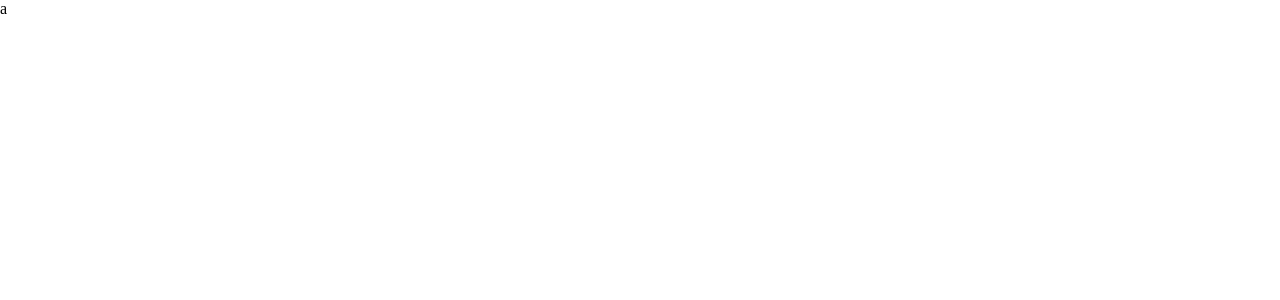
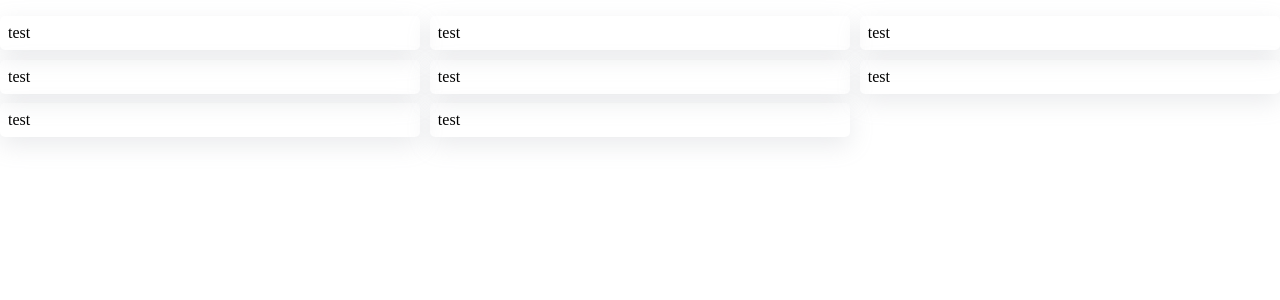
Before and after one commit to meysamzi/CommentingApp, a React (Create React App) app: page / in a window 1280 px wide. Shown: the top 300 px of the page. Built offline with nearby package versions, Linux system fonts and the light colour scheme.

Commit message:
feat: ui for comments

```diff
--- /dev/null
+++ b/src/Components/Comment.js
@@ -0,0 +1,5 @@
+const Comment = () => {
+  return <div className="commentsCards">test</div>;
+};
+
+export default Comment;
--- a/src/Components/Comments.js
+++ b/src/Components/Comments.js
@@ -1,6 +1,7 @@
 import { useEffect, useState } from "react";
 import { useDispatch, useSelector } from "react-redux";
 import { getComments } from "../Features/Slice";
+import Comment from "./Comment";
 
 const Comments = () => {
   const { getCommentsData } = useSelector((store) => store.comments);
@@ -17,7 +18,13 @@ const Comments = () => {
     setBackendComments(getCommentsData);
   }, [getCommentsData]);
 
-  return <>a</>;
+  return (
+    <div className="commentsCardsParent">
+      {[0, 0, 0, 0, 0, 0, 0, 0].map(() => (
+        <Comment />
+      ))}
+    </div>
+  );
 };
 
 export default Comments;
--- a/src/index.css
+++ b/src/index.css
@@ -3,3 +3,17 @@
   padding: 0;
   box-sizing: border-box;
 }
+
+.commentsCardsParent {
+  display: grid;
+  grid-template-columns: repeat(3, 1fr);
+  gap: 0.6rem;
+  max-width: 1420px;
+  margin: 1rem auto;
+}
+
+.commentsCards {
+  box-shadow: rgba(149, 157, 165, 0.2) 0px 8px 24px;
+  padding: 0.5rem;
+  border-radius: 5px;
+}
```
